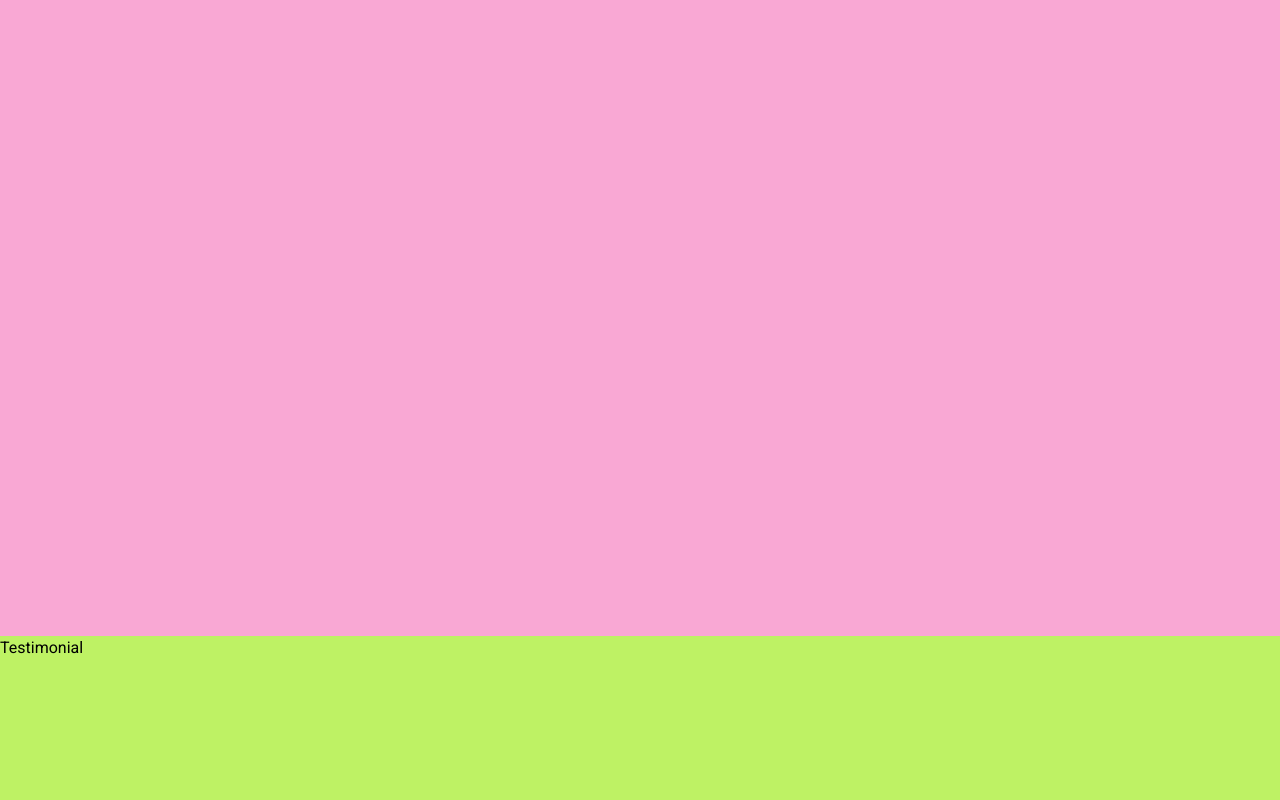
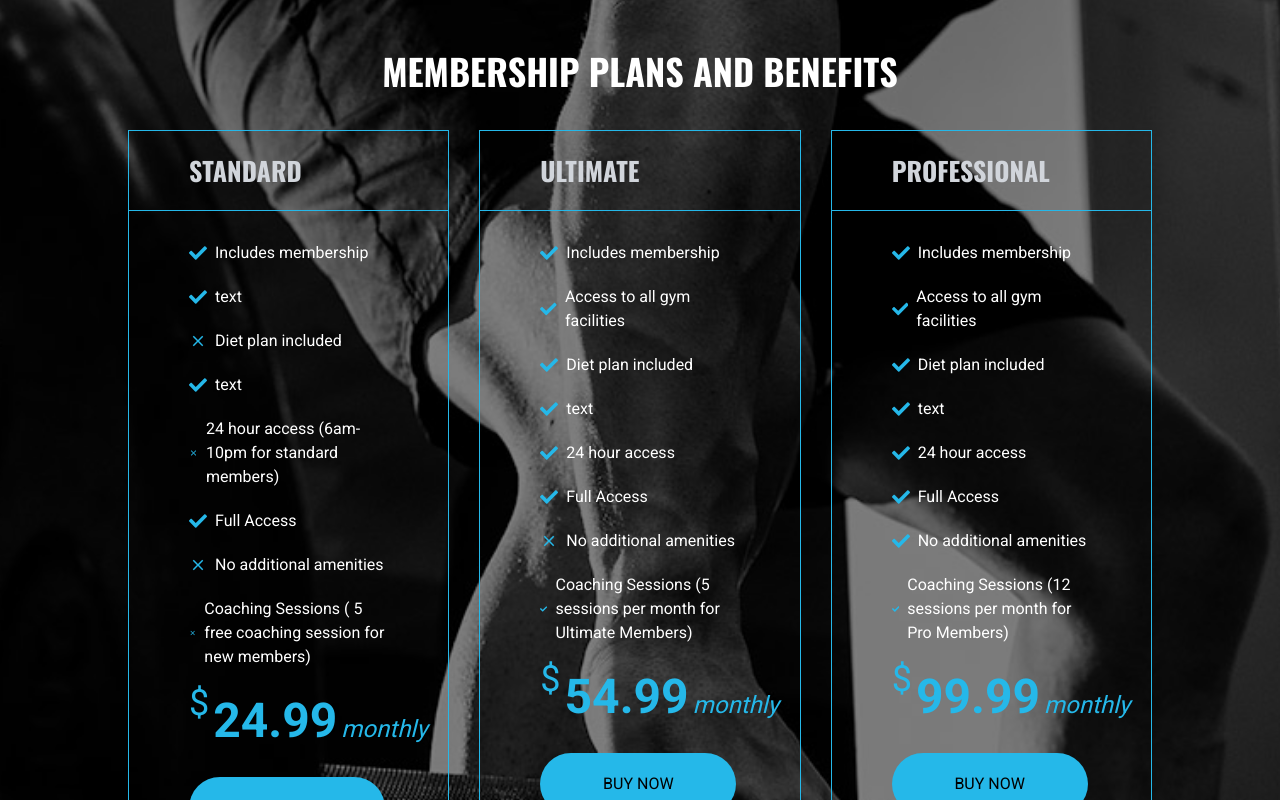
Before and after one commit to Kanuck-mk2/gym-website, a Next.js app: page / in a window 1280 px wide. Shown: the part 4420-5220 px from the top of the page. Built offline with nearby package versions, Linux system fonts and the light colour scheme; a web font is replaced by a local one.

Commit message:
membership section updated

```diff
--- a/components/HeroSlider.tsx
+++ b/components/HeroSlider.tsx
@@ -23,8 +23,8 @@ const HeroSlider = () => {
               whileInView="childVisible"
               viewport={{ once: false, amount: 0.2 }}
             >
-              Where <span className="text-accent font-anta">Peak</span> performance
-              meets success
+              Where <span className="text-accent font-anta">Peak</span>{' '}
+              performance meets success
             </motion.h1>
             <motion.p
               className="text-gray-200 font-semibold italic text-center lg:text-left mb-4"
--- a/components/Membership.tsx
+++ b/components/Membership.tsx
@@ -2,14 +2,39 @@
 
 import { motion } from 'framer-motion';
 import { fadeIn } from '@/constants/animations';
+import MembershipSlider from './MembershipSlider';
 
 const Membership = () => {
   return (
-    <section className="h-screen bg-pink-300" id="prices">
-      <div>
-        <h2>Membership Plans</h2>
+    <motion.section
+      id="prices"
+      className="py-8 xl:py-0 lg:h-[195vh] bg-membership bg-cover bg-center
+      relative before:w-full before:h-full before:bg-black/50 before:absolute before:top-0 before:z-10"
+      variants={fadeIn('up', 0.2)}
+      initial="childHidden"
+      whileInView={'childVisible'}
+      viewport={{ once: false, amount: 0.2 }}
+    >
+      <div className="container mx-auto px-0 text-white h-full flex flex-col lg:pt-24 relative z-20">
+        <motion.h2
+          className="h2 text-white text-center mb-8"
+          variants={fadeIn('up', 0.4)}
+          initial="childHidden"
+          whileInView={'childVisible'}
+          viewport={{ once: false, amount: 0.2 }}
+        >
+          Membership Plans and Benefits
+        </motion.h2>
+        <motion.div
+          variants={fadeIn('up', 0.6)}
+          initial="childHidden"
+          whileInView={'childVisible'}
+          viewport={{ once: false, amount: 0.2 }}
+        >
+          <MembershipSlider />
+        </motion.div>
       </div>
-    </section>
+    </motion.section>
   );
 };
 
--- /dev/null
+++ b/components/MembershipSlider.tsx
@@ -0,0 +1,72 @@
+'use client';
+
+import Image from 'next/image';
+
+import CustomButton from './CustomButton';
+import { membershipData } from '@/constants';
+
+import { Swiper, SwiperSlide } from 'swiper/react';
+
+import { Pagination } from 'swiper/modules';
+
+import 'swiper/css';
+import 'swiper/css/pagination';
+
+const MembershipSlider = () => {
+  return (
+    <Swiper
+      slidesPerView={1}
+      modules={[Pagination]}
+      pagination={{ clickable: true }}
+      breakpoints={{
+        768: {
+          slidesPerView: 2,
+          spaceBetween: 30,
+        },
+        1024: {
+          slidesPerView: 3,
+          spaceBetween: 30,
+        },
+      }}
+      className="min-h-[680px]"
+    >
+      {membershipData.map((item, index) => {
+        return (
+          <SwiperSlide key={index}>
+            <div
+              className="border border-accent hover:bg-primary-300/80 transition-all
+            duration-300 w-full max-w-sm xl:max-w-none mx-auto"
+            >
+              <div className="py-5 px-[60px] border-b border-accent">
+                <h4 className="h4">{item.title}</h4>
+              </div>
+              <div className="py-[30px] px-[60px]">
+                <ul className="flex flex-col gap-5 mb-7">
+                  {item.benefits.map((item, index) => {
+                    return (
+                      <li className="flex items-center gap-2" key={index}>
+                        <item.icon className="text-accent text-lg" />
+                        {item.text}
+                      </li>
+                    );
+                  })}
+                </ul>
+                <p className="text-accent mb-8 flex gap-1 items-center">
+                  <sup className="text-4xl">$</sup>
+                  <strong className="text-5xl">{item.price}</strong>
+                  <em className="self-end text-2xl">monthly</em>
+                </p>
+                <CustomButton
+                  containerStyles="w-[196px] h-[62px] rounded-full"
+                  text="Buy now"
+                />
+              </div>
+            </div>
+          </SwiperSlide>
+        );
+      })}
+    </Swiper>
+  );
+};
+
+export default MembershipSlider;
--- a/components/Team.tsx
+++ b/components/Team.tsx
@@ -11,10 +11,10 @@ import { trainerData } from '@/constants';
 
 const Team = () => {
   return (
-    <section className="bg-black p-16 lg:h-[120vh]" id="team">
+    <section className="bg-black  lg:h-[130vh]" id="team">
       <div className="container mx-auto h-full flex flex-col items-center justify-evenly">
         <motion.h2
-          className="text-4xl mb-6"
+          className="text-4xl p-6"
           variants={fadeIn('up', 0.4)}
           initial="childHidden"
           whileInView={'childVisible'}
--- a/constants/index.ts
+++ b/constants/index.ts
@@ -1,9 +1,16 @@
-import { FaFacebook, FaTwitter, FaUsers, FaYoutube } from 'react-icons/fa';
+import {
+  FaCheck,
+  FaFacebook,
+  FaTwitter,
+  FaUsers,
+  FaYoutube,
+} from 'react-icons/fa';
 import { IoIosPricetags } from 'react-icons/io';
 import { FaDumbbell } from 'react-icons/fa';
 import { FaBriefcase, FaClock, FaTrophy } from 'react-icons/fa';
 import { ImUsers } from 'react-icons/im';
 import type { IconType } from 'react-icons';
+import { MdClose } from 'react-icons/md';
 
 export interface NavbarLink {
   name: string;
@@ -162,3 +169,131 @@ export const trainerData: Trainer[] = [
     ],
   },
 ];
+
+interface benefits {
+  icon: IconType;
+  text: string;
+}
+
+export interface membershipData {
+  title: string;
+  price: number;
+  benefits: benefits[];
+}
+
+export const membershipData = [
+  {
+    title: 'Standard',
+    price: 24.99,
+    benefits: [
+      {
+        icon: FaCheck,
+        text: 'Includes membership',
+      },
+      {
+        icon: FaCheck,
+        text: 'text',
+      },
+      {
+        icon: MdClose,
+        text: 'Diet plan included',
+      },
+      {
+        icon: FaCheck,
+        text: 'text',
+      },
+      {
+        icon: MdClose,
+        text: '24 hour access (6am-10pm for standard members)',
+      },
+      {
+        icon: FaCheck,
+        text: 'Full Access',
+      },
+      {
+        icon: MdClose,
+        text: 'No additional amenities',
+      },
+      {
+        icon: MdClose,
+        text: 'Coaching Sessions ( 5 free coaching session for new members)',
+      },
+    ],
+  },
+  {
+    title: 'Ultimate',
+    price: 54.99,
+    benefits: [
+      {
+        icon: FaCheck,
+        text: 'Includes membership',
+      },
+      {
+        icon: FaCheck,
+        text: 'Access to all gym facilities',
+      },
+      {
+        icon: FaCheck,
+        text: 'Diet plan included',
+      },
+      {
+        icon: FaCheck,
+        text: 'text',
+      },
+      {
+        icon: FaCheck,
+        text: '24 hour access',
+      },
+      {
+        icon: FaCheck,
+        text: 'Full Access',
+      },
+      {
+        icon: MdClose,
+        text: 'No additional amenities',
+      },
+      {
+        icon: FaCheck,
+        text: 'Coaching Sessions (5 sessions per month for Ultimate Members)',
+      },
+    ],
+  },
+  {
+    title: 'Professional',
+    price: 99.99,
+    benefits: [
+      {
+        icon: FaCheck,
+        text: 'Includes membership',
+      },
+      {
+        icon: FaCheck,
+        text: 'Access to all gym facilities',
+      },
+      {
+        icon: FaCheck,
+        text: 'Diet plan included',
+      },
+      {
+        icon: FaCheck,
+        text: 'text',
+      },
+      {
+        icon: FaCheck,
+        text: '24 hour access',
+      },
+      {
+        icon: FaCheck,
+        text: 'Full Access',
+      },
+      {
+        icon: FaCheck,
+        text: 'No additional amenities',
+      },
+      {
+        icon: FaCheck,
+        text: 'Coaching Sessions (12 sessions per month for Pro Members)',
+      },
+    ],
+  },
+];
```
Also changed, not shown: components/Classes.tsx (+8 -3 lines).
